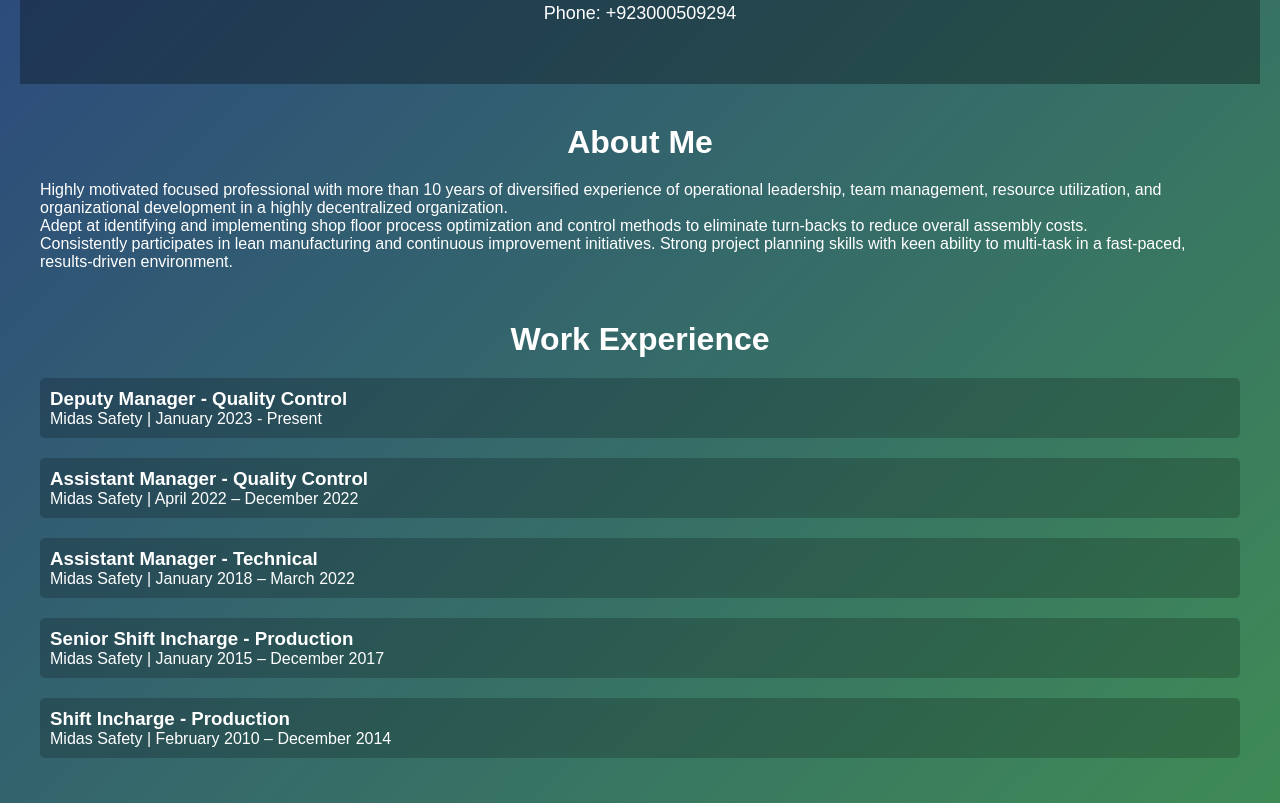
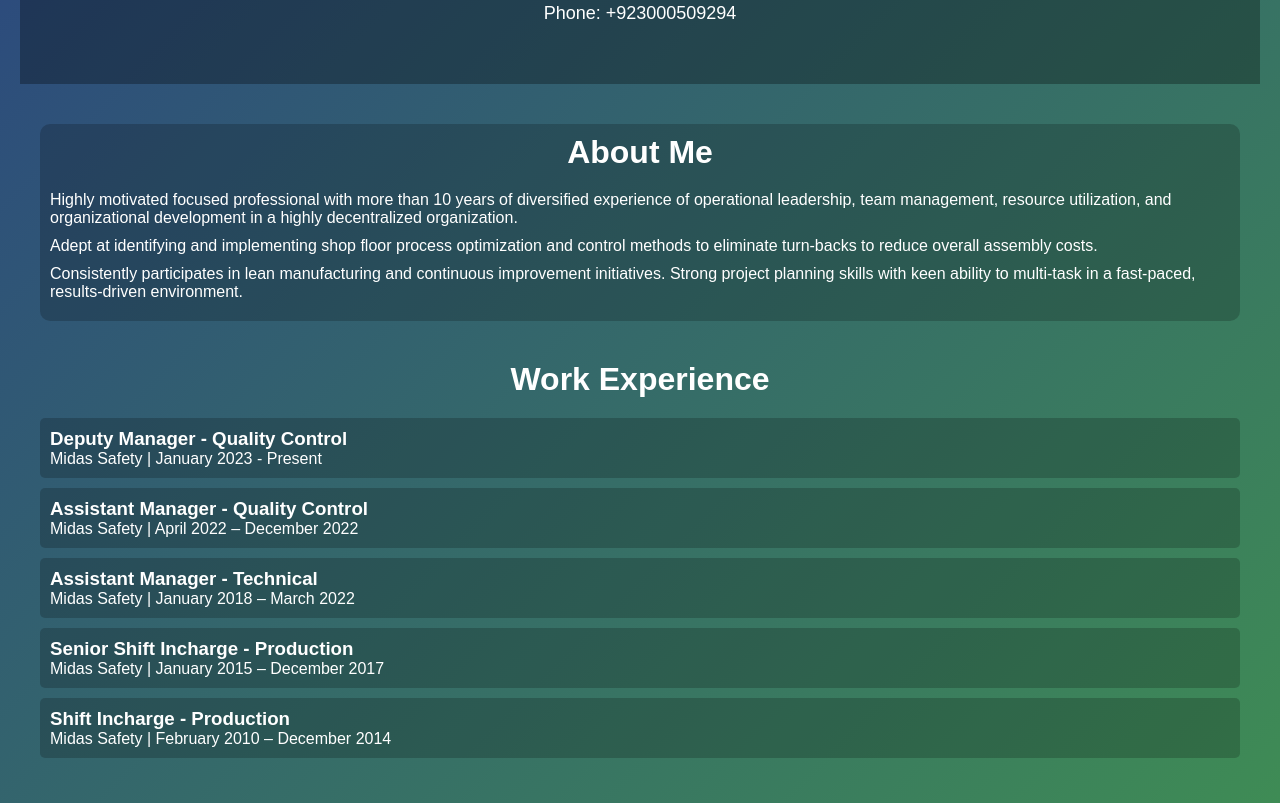
Before and after one commit to owaismukhtarkhan/Interactive-Resume, a plain HTML site: page index.html in a window 1280 px wide. Shown: the part 517-1320 px from the top of the page. Drawn offline with Linux system fonts and the light colour scheme.

Commit message:
Final changes

```diff
--- a/style.css
+++ b/style.css
@@ -21,6 +21,12 @@ header {
 .intro h1 {
     font-size: 48px;
     font-weight: bold;
+    color: white;
+    transition: color 0.3s;
+}
+
+.intro h1:hover {
+    color: rgba(4, 219, 235, 0.6);
 }
 
 .intro p {
@@ -52,7 +58,7 @@ h2 {
 
 /* Work Experience Section */
 .experience-item {
-    margin-bottom: 20px;
+    margin-bottom: 10px;
 }
 
 .experience-header {
@@ -106,5 +112,24 @@ footer {
     background-color: rgba(0, 0, 0, 0.2);
     padding: 20px;
     border-radius: 10px;
-    margin-bottom: 20px; /* Adds gap between each education item */
+    margin-bottom: 10px; /* Adds gap between each education item */
 }
+
+/* About Me Section */
+#about {
+    padding: 10px; /* Adds padding around the whole section */
+    margin-bottom: 40px; /* Adds space below the "About Me" section */
+    background-color: rgba(0, 0, 0, 0.2); /* Optional: for background styling */
+    border-radius: 10px; /* Optional: to give the section rounded corners */
+}
+
+/* Space between the heading and the paragraph */
+#about h2 {
+    margin-bottom: 20px; /* Adds space below the heading */
+    text-align: center; /* Optional: Centers the heading */
+}
+
+/* Space between paragraphs in About Me */
+#about p {
+    margin-bottom: 10px; /* Adds space between paragraphs */
+}
```
